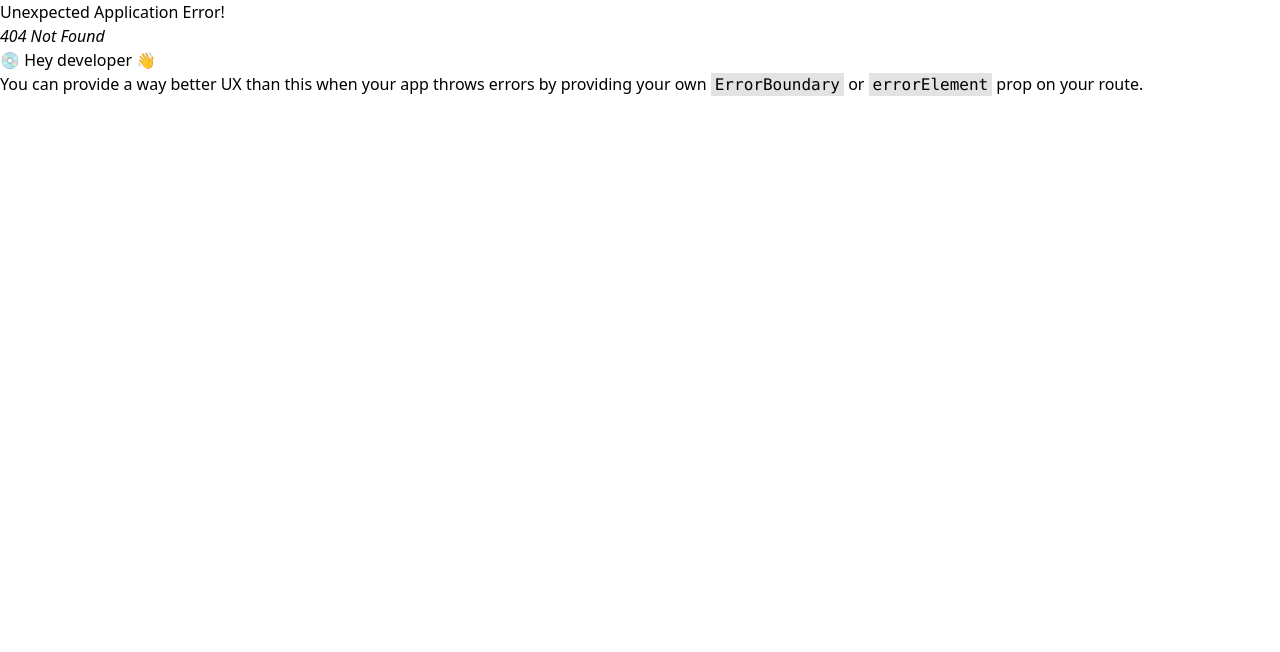
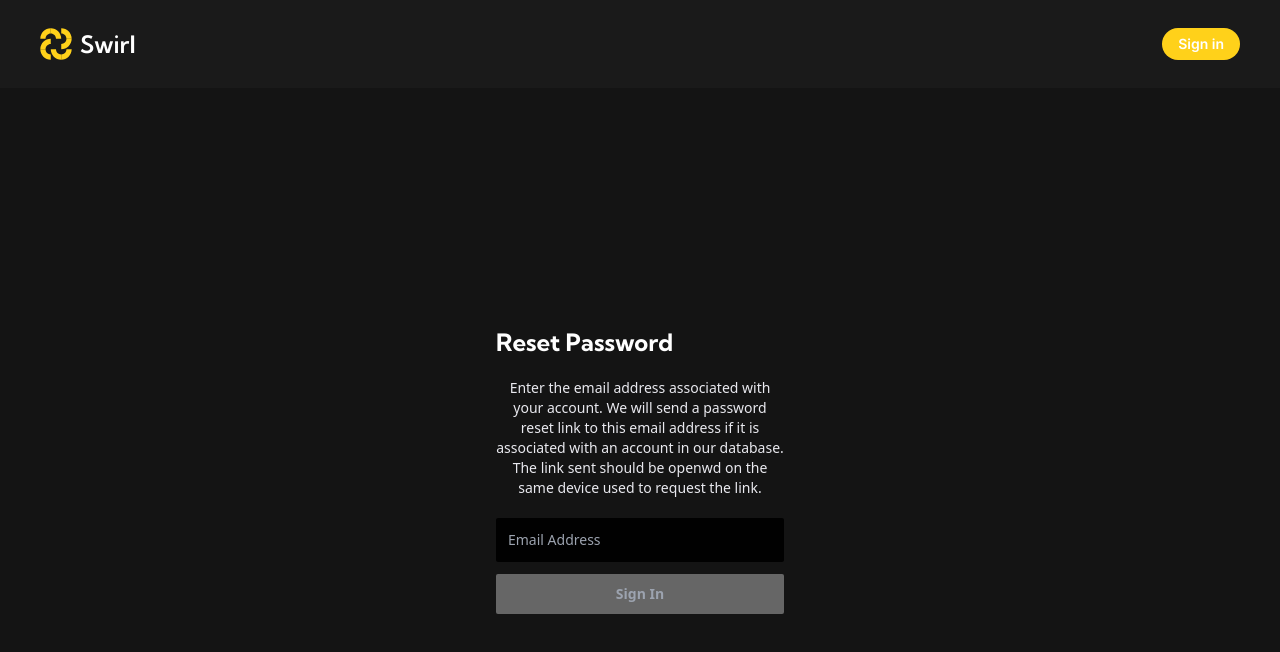
Before and after one commit to AbassKoyang/swirl, a React (Vite) app: page /onboarding/forgot-password in a window 1280 px wide. Before the commit this address had no page. Shown: the top 652 px of the page. Built offline with nearby package versions, Linux system fonts and the light colour scheme.

Commit message:
add forgot password page

```diff
--- a/src/App.jsx
+++ b/src/App.jsx
@@ -3,6 +3,8 @@ import RootLayout from "./layouts/RootLayout"
 import Home from "./pages/Home"
 import SignUp from "./pages/SignUp"
 import Login from "./pages/Login"
+import ForgotPasswordPage from "./pages/ForgotPasswordPage"
+import UpdatePassword from "./pages/UpdatePassword"
 
 function App() {
   const router =  createBrowserRouter(
@@ -11,6 +13,8 @@ function App() {
         <Route index element={<Home />} />
         <Route path="onboarding/signup" element={<SignUp />} />
         <Route path="onboarding/login" element={<Login />} />
+        <Route path="onboarding/forgot-password" element={<ForgotPasswordPage />} />
+        <Route path="onboarding/update-password" element={<UpdatePassword />} />
         <Route path="feed" element={<Home />} />
       </Route>
     )
--- /dev/null
+++ b/src/pages/ForgotPasswordPage.jsx
@@ -0,0 +1,78 @@
+import { useState } from "react";
+import { useForm } from "react-hook-form";
+import supabase from "../../config/supabase";
+import { ImSpinner6 } from "react-icons/im";
+
+const FORM_ERROR_MESSAGES = {
+    EMAIL_REQUIRED: "Please enter your email address.",
+    EMAIL_INVALID: "Please enter a valid email address.",
+  };
+
+const ForgotPasswordPage = () => {
+    const { register, handleSubmit, formState: { errors, isValid } } = useForm();
+    const [errorMessage, setErrorMessage] = useState(null);
+    const [isLoading, setIsLoading] = useState(false);
+
+    const onSubmit = async (data) => {
+        setIsLoading(true);
+        try {
+          const { data: passwordResetResponse, error } = await supabase.auth.resetPasswordForEmail( data.email, {
+            redirectTo: 'http://localhost:5173/update-password',
+          });
+          if(!error){
+            console.log("Resent link sent successfully:", passwordResetResponse);
+          }
+          if(error){
+            setErrorMessage(error.message || null);
+          }
+        } catch (error) {
+          console.error("Password reset error:", error);
+        } finally {
+          setIsLoading(false);
+        }
+      };
+
+  return (
+    <section className="">
+        <h1 className="text-2xl 2xl:text-3xl font-bold font-kumbh text-white">
+            Reset Password
+        </h1>
+        <div className={`w-full max-w-72 2xl:max-w-sm flex-col flex`}>
+            <p className="text-sm 2xl:text-[16px] text-[#e9e9ef] font-normal max-w-full  my-5 text-center">
+                Enter the  email address associated with your account. We will send  a password reset link to this email address if it is associated with an account in our database. The link sent should be openwd on the same device used to request the link.
+            </p>
+
+            <form onSubmit={handleSubmit(onSubmit)}  className="w-full flex flex-col gap-3 items-center">
+          <div className="w-full">
+          <input
+            type="email"
+            name="email"
+            id="email-id"
+            placeholder="Email Address"
+            className="w-full bg-black/95 rounded-sm 2xl:rounded-md p-3 2xl:p-4 text-sm 2xl:text-[16px] text-white/85 border-0 outline-0 focus-within:outline focus-within:outline-1 focus-within:outline-white/35 overflow-hidden outline-offset-[2px]"
+            {...register('email', {
+              required: {
+                value: true,
+                message: FORM_ERROR_MESSAGES.EMAIL_REQUIRED
+              },
+              pattern:{
+                value: /[a-zA-Z0-9._%+-]+@[a-zA-Z0-9.-]+\.[a-zA-Z]{2,}/,
+                message: FORM_ERROR_MESSAGES.EMAIL_INVALID
+              },
+            })}
+            />
+            {errors?.email?.message && <p className="text-xs text-left text-red-600 mt-2">{errors?.email?.message}</p>}
+          </div>
+
+            <button onClick={handleSubmit(onSubmit)} disabled={!isValid} className="w-full flex items-center justify-center gap-3 px-5 py-2.5 disabled:bg-white/35  disabled:text-gray-400 disabled:cursor-not-allowed bg-white hover:bg-[#FFD11A] rounded-sm text-black hover:text-white text-sm font-bold transition-all duration-200 ease-in-out">
+                <p>Sign In</p>
+                {isLoading && <ImSpinner6 className="size-5 animate-spin" />}
+            </button>
+            <p className="text-xs text-left text-red-600 mt-2">{errorMessage}</p>
+        </form>
+        </div>
+    </section>
+  )
+}
+
+export default ForgotPasswordPage
--- a/src/pages/Login.jsx
+++ b/src/pages/Login.jsx
@@ -122,6 +122,7 @@ const Login = () => {
             </button>
             <p className="text-xs text-left text-red-600 mt-2">{errorMessage}</p>
         </form>
+        <p className="text-sm 2xl:text-sm text-[#98989A] text-center mt-3">Forgotten password? <Link to='/onboarding/forgot-password' className="font-medium underline hover:text-[#FFD11A]">Reset here</Link></p>
         <div className="w-full h-[1px] bg-white/35 mt-9 mb-3" />
         <p className="text-sm 2xl:text-sm text-[#98989A] text-center">Don't have an account? <Link to='/onboarding/signup' className="font-medium underline hover:text-[#FFD11A]">Sign Up</Link></p>
       </div>
--- /dev/null
+++ b/src/pages/UpdatePassword.jsx
@@ -0,0 +1,9 @@
+import React from 'react'
+
+const UpdatePassword = () => {
+  return (
+    <div>UpdatePassword</div>
+  )
+}
+
+export default UpdatePassword
```
